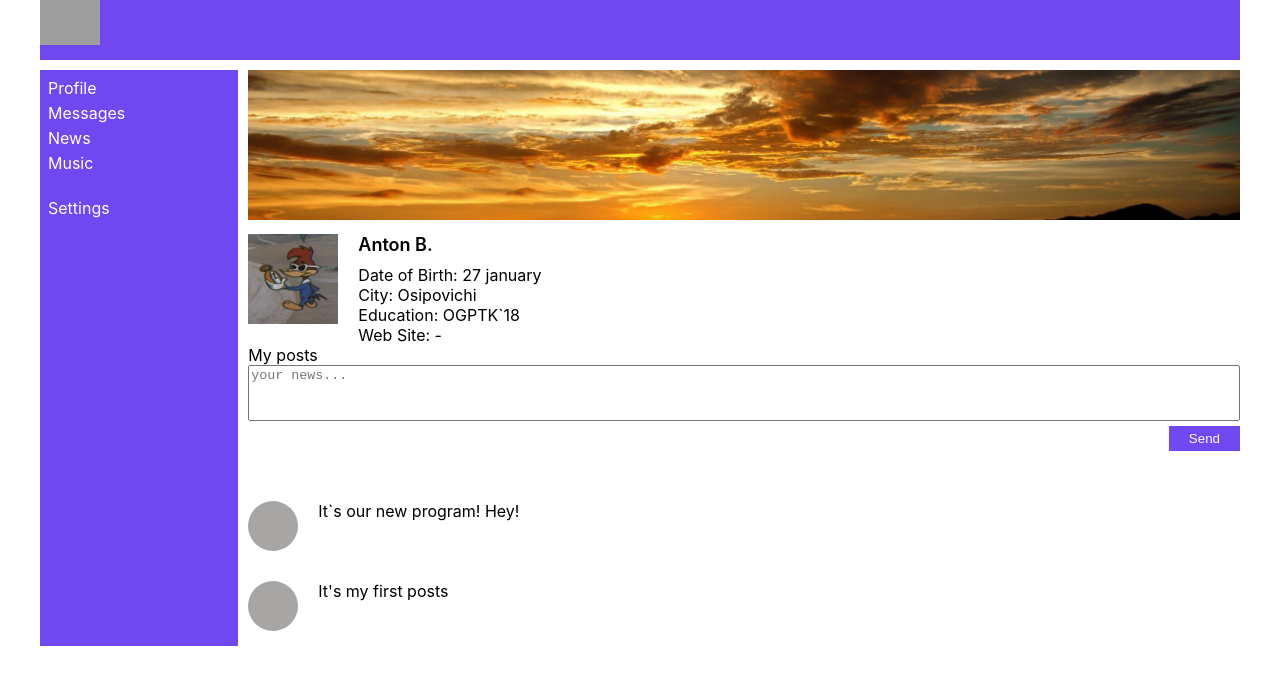
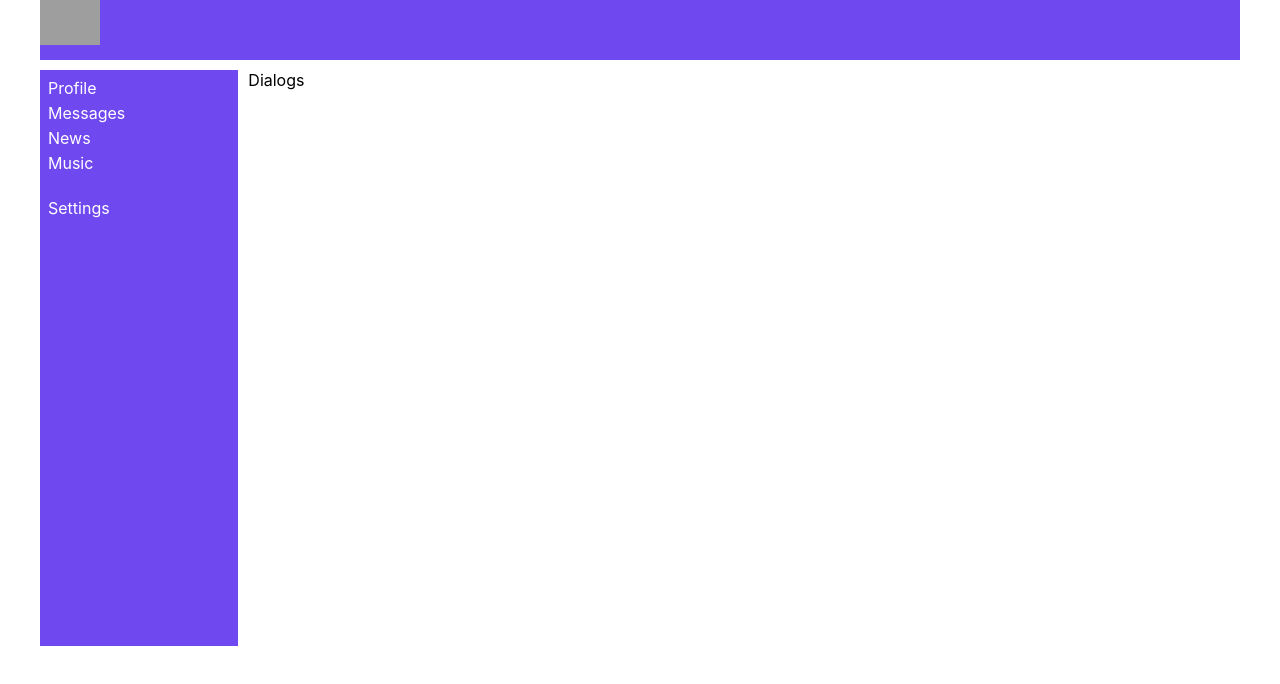
Before and after one commit to T-DubX/Way-of-the-Samurai, a React (Create React App) app: page /dialogs in a window 1280 px wide. Shown: the top 684 px of the page. Built offline with nearby package versions, Linux system fonts and the light colour scheme; grey boxes are pictures that could not be loaded.

Commit message:
add dialogs

```diff
--- a/src/App.css
+++ b/src/App.css
@@ -21,3 +21,8 @@
     grid-template-columns: 2fr 10fr;
     grid-gap: 10px;
 }
+
+.app-wrapper-content {
+    grid-area: c;
+    background-color: white;
+}
--- a/src/App.tsx
+++ b/src/App.tsx
@@ -3,13 +3,18 @@
 import {Header} from "./components/header/Header";
 import {Navbar} from "./components/navbar/Navbar";
 import {Profile} from "./components/profile/Profile";
+import {Dialogs} from "./components/dialogs/Dialogs";
+import s from "./components/dialogs/Dialogs.module.css";
 
 function App(): JSX.Element {
     return (
         <div className='app-wrapper'>
             <Header/>
             <Navbar/>
-            <Profile/>
+            <div className='app-wrapper-content'>
+                <Dialogs/>
+                {/*<Profile/>*/}
+            </div>
         </div>
     );
 }
--- /dev/null
+++ b/src/components/dialogs/Dialogs.tsx
@@ -0,0 +1,10 @@
+import React from 'react';
+import s from './Dialogs.module.css'
+
+export const Dialogs = () => {
+    return (
+        <div>
+            Dialogs
+        </div>
+    );
+};
--- a/src/components/profile/Profile.module.css
+++ b/src/components/profile/Profile.module.css
@@ -1,7 +1,3 @@
-.content {
-    grid-area: c;
-    background-color: white;
-}
 
 .content img {
     width: 100%;
--- a/src/components/profile/Profile.tsx
+++ b/src/components/profile/Profile.tsx
@@ -6,7 +6,7 @@
 
 export const Profile = () => {
     return (
-        <div className={s.content}>
+        <div>
             <img src={mainImg} alt=""/>
             <div className={s.profileInfo}>
                 <div className={s.wrapperImg}>
```
Also changed, not shown: src/components/dialogs/Dialogs.module.css (added).
